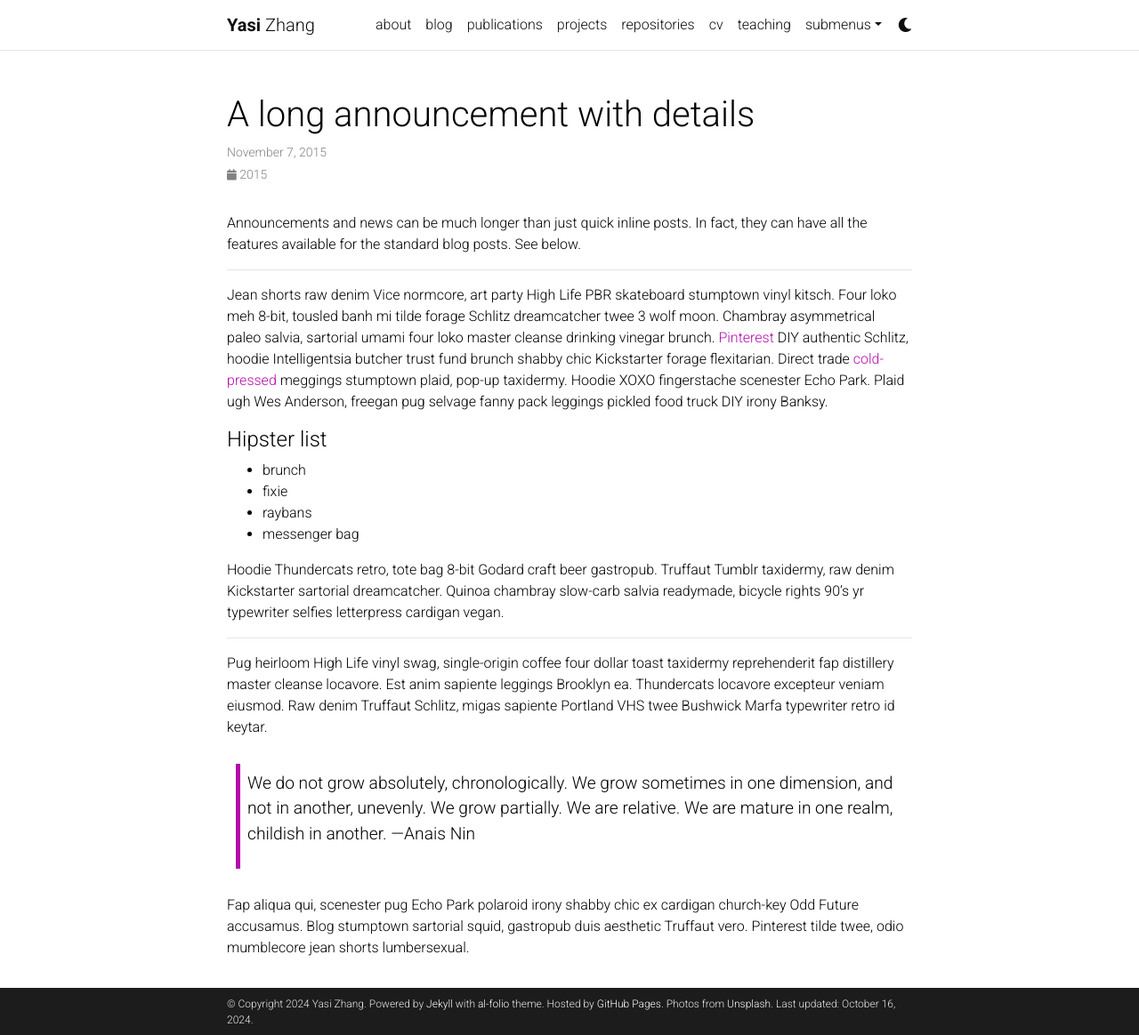
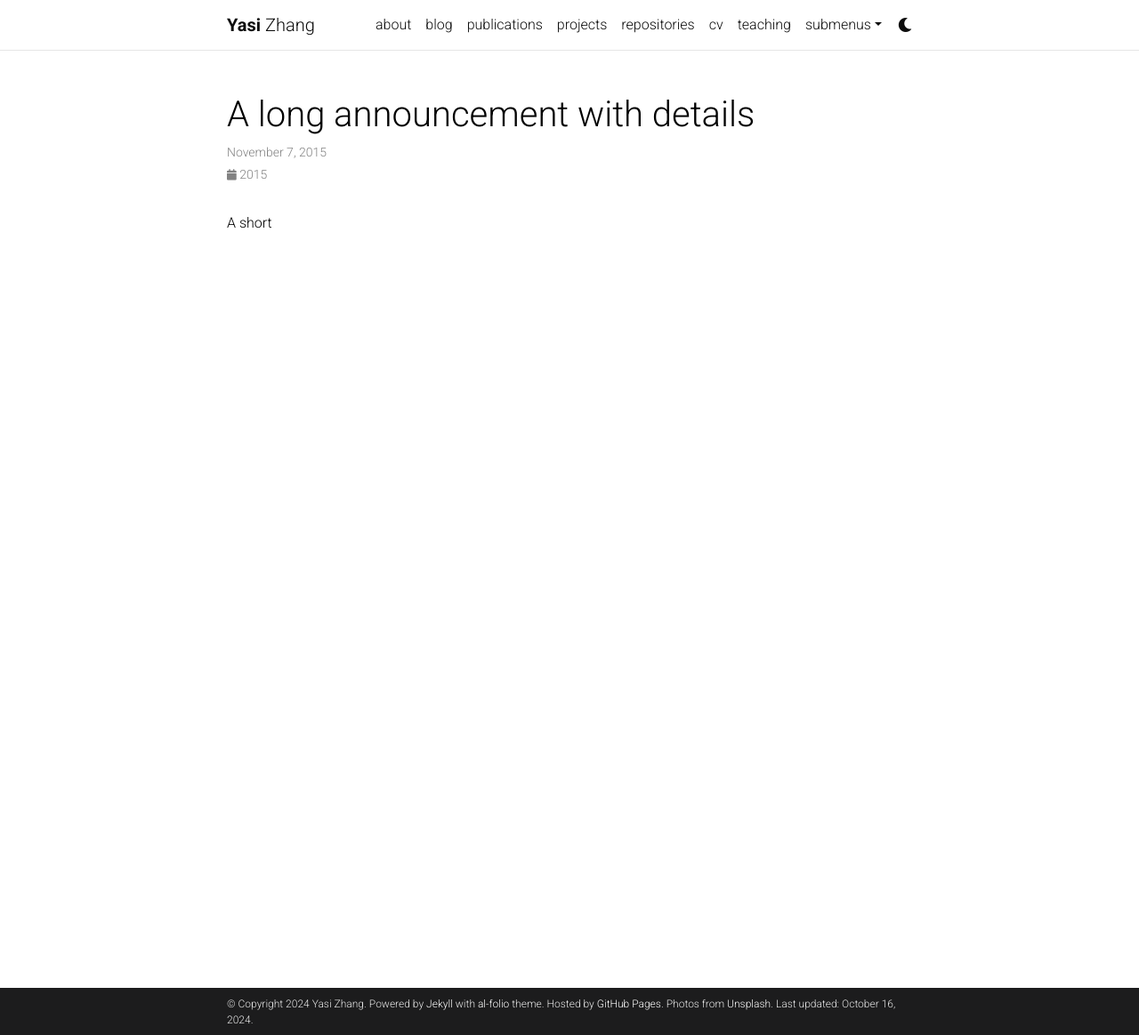
Before and after one commit to YasminZhang/YasminZhang.github.io, a Jekyll site: the page built from _news/announcement_2.md, in a window 1280 px wide and 1164 px high. Shown: the whole window at 89% size. Built offline with Jekyll 4.4.1, drawn with Linux system fonts in a browser that asks for light colours; comment, search, counter and statistics services are not loaded; a style sheet for code colours, icons or effects is not loaded; a file with an impossible date is left out.

Commit message:
Update announcement_2.md

```diff
--- a/_news/announcement_2.md
+++ b/_news/announcement_2.md
@@ -2,30 +2,7 @@
 layout: post
 title: A long announcement with details
 date: 2015-11-07 16:11:00-0400
-inline: false
+inline: true
 ---
 
-Announcements and news can be much longer than just quick inline posts. In fact, they can have all the features available for the standard blog posts. See below.
-
-***
-
-Jean shorts raw denim Vice normcore, art party High Life PBR skateboard stumptown vinyl kitsch. Four loko meh 8-bit, tousled banh mi tilde forage Schlitz dreamcatcher twee 3 wolf moon. Chambray asymmetrical paleo salvia, sartorial umami four loko master cleanse drinking vinegar brunch. <a href="https://www.pinterest.com">Pinterest</a> DIY authentic Schlitz, hoodie Intelligentsia butcher trust fund brunch shabby chic Kickstarter forage flexitarian. Direct trade <a href="https://en.wikipedia.org/wiki/Cold-pressed_juice">cold-pressed</a> meggings stumptown plaid, pop-up taxidermy. Hoodie XOXO fingerstache scenester Echo Park. Plaid ugh Wes Anderson, freegan pug selvage fanny pack leggings pickled food truck DIY irony Banksy.
-
-#### Hipster list
-<ul>
-    <li>brunch</li>
-    <li>fixie</li>
-    <li>raybans</li>
-    <li>messenger bag</li>
-</ul>
-
-Hoodie Thundercats retro, tote bag 8-bit Godard craft beer gastropub. Truffaut Tumblr taxidermy, raw denim Kickstarter sartorial dreamcatcher. Quinoa chambray slow-carb salvia readymade, bicycle rights 90's yr typewriter selfies letterpress cardigan vegan.
-
-***
-
-Pug heirloom High Life vinyl swag, single-origin coffee four dollar toast taxidermy reprehenderit fap distillery master cleanse locavore. Est anim sapiente leggings Brooklyn ea. Thundercats locavore excepteur veniam eiusmod. Raw denim Truffaut Schlitz, migas sapiente Portland VHS twee Bushwick Marfa typewriter retro id keytar.
-
-> We do not grow absolutely, chronologically. We grow sometimes in one dimension, and not in another, unevenly. We grow partially. We are relative. We are mature in one realm, childish in another.
-> —Anais Nin
-
-Fap aliqua qui, scenester pug Echo Park polaroid irony shabby chic ex cardigan church-key Odd Future accusamus. Blog stumptown sartorial squid, gastropub duis aesthetic Truffaut vero. Pinterest tilde twee, odio mumblecore jean shorts lumbersexual.
+A short
```
